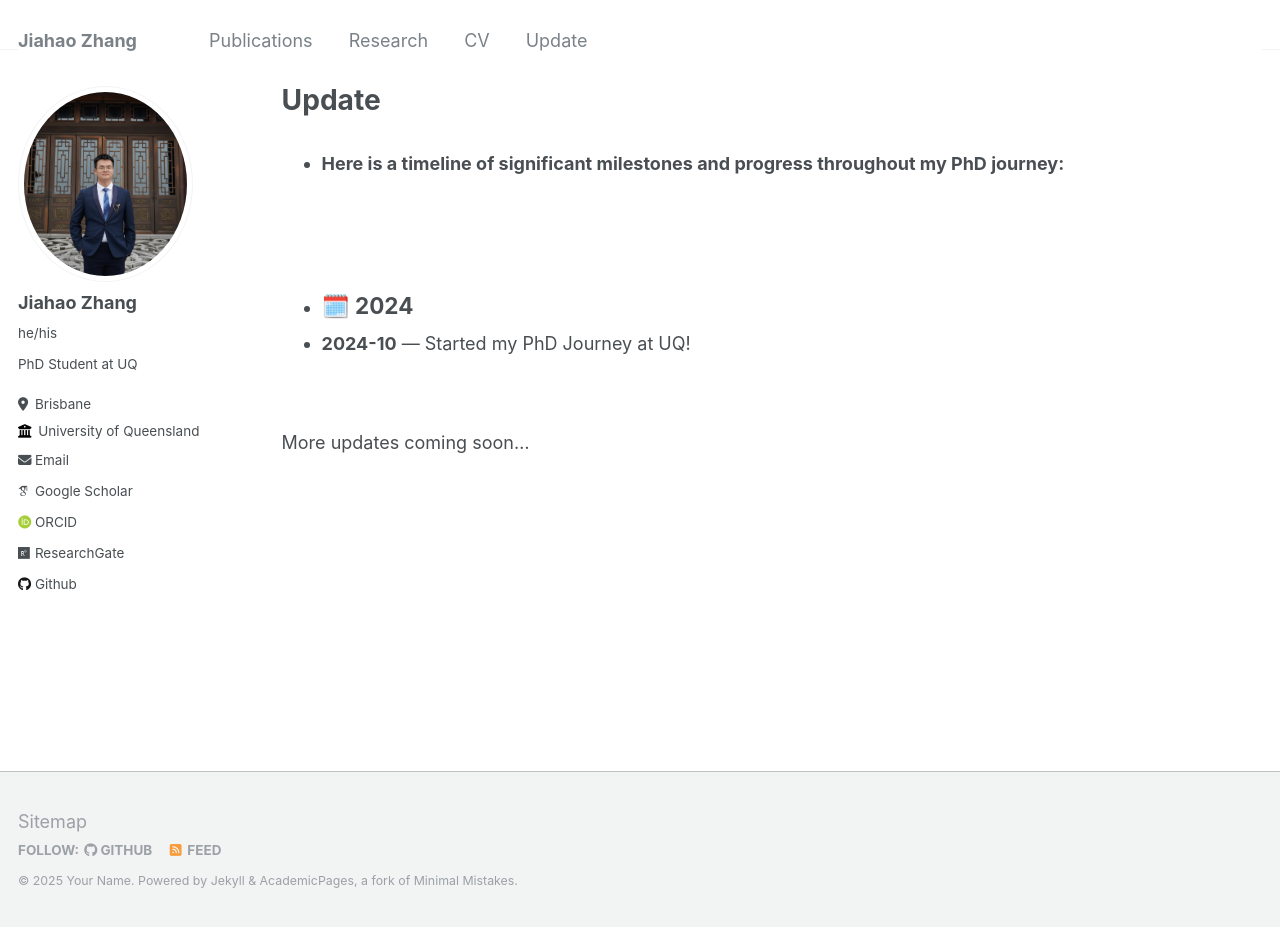
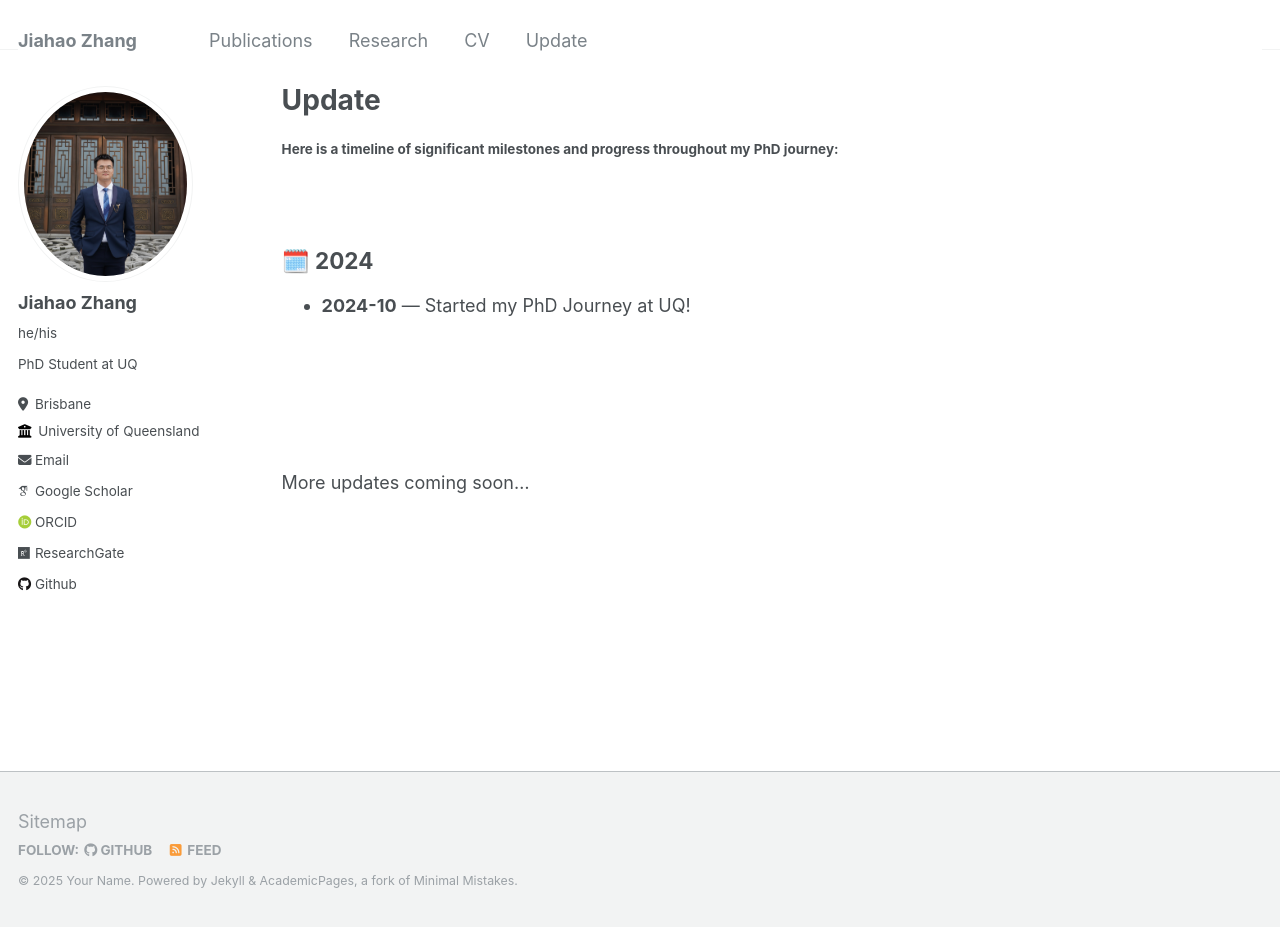
Before and after one commit to zhangjiahao2024/zhangjiahao2024.github.io, a Jekyll site: the page built from _pages/update.md, in a window 1280 px wide and 927 px high. Built offline with Jekyll 4.4.1, drawn with Linux system fonts in a browser that asks for light colours; some web fonts are replaced.

Commit message:
Update update.md

```diff
--- a/_pages/update.md
+++ b/_pages/update.md
@@ -8,23 +8,28 @@ author_profile: true
 
 {% include base_path %}
 
-- ### Here is a timeline of significant milestones and progress throughout my PhD journey:
+#### **Here is a timeline of significant milestones and progress throughout my PhD journey:**
+
+<br>
 
 <!--
- ## 🗓️ 2025
-
+## 🗓️ 2025
 - **2025-07-10** — Passed PhD Confirmation successfully ✅
 - **2025-06-18** — Paper *"Scenario-Aware Risk-based Car-Following Model"* accepted at IEEE ITSC 2025 🎉
 - **2025-04-01** — Started collaborative project with QUT & local hospitals on driver behavior and liver health 🧪
--->
+
 
 
 <br>
 <br>
+-->
 
-- ## 🗓️ 2024
- - **2024-10** — Started my PhD Journey at UQ!
+## 🗓️ 2024
+- **2024-10** — Started my PhD Journey at UQ!
 
 <br>
 <br>
+<br>
+<br>
+
 More updates coming soon...
```
